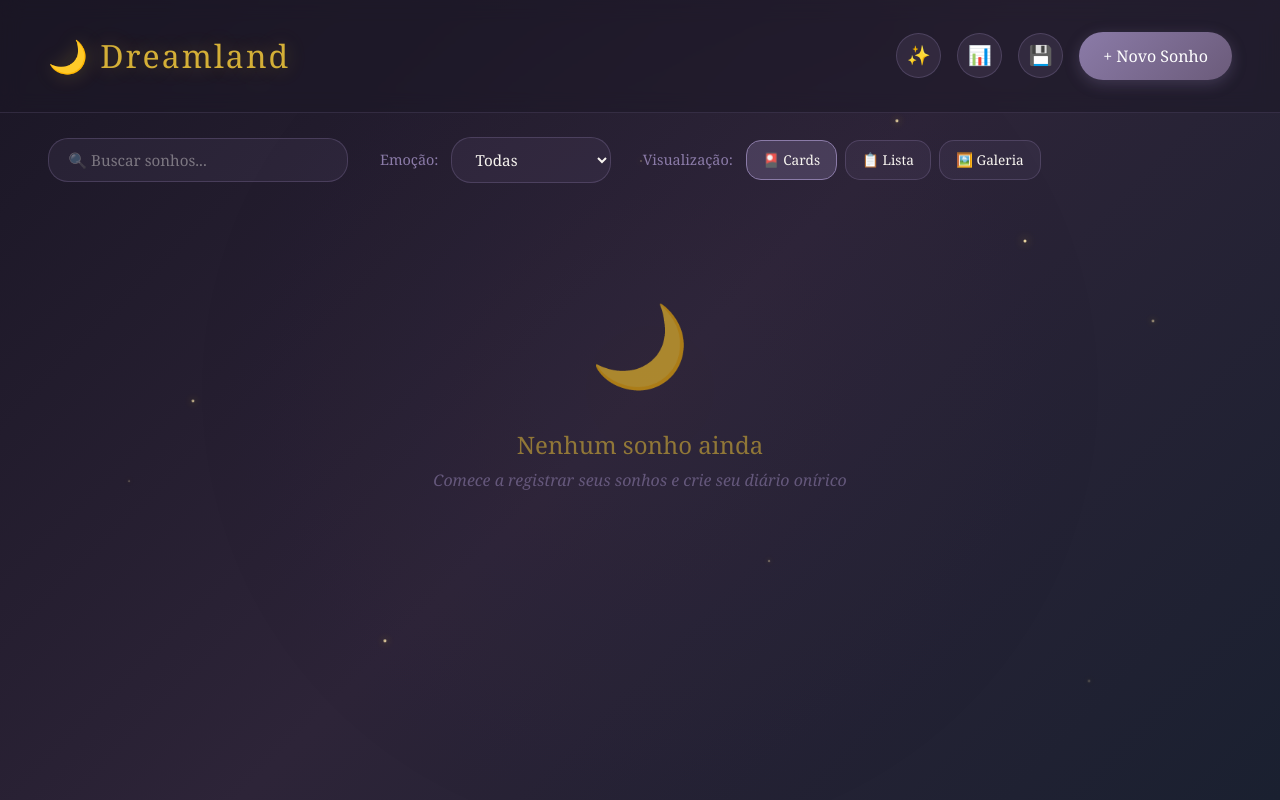
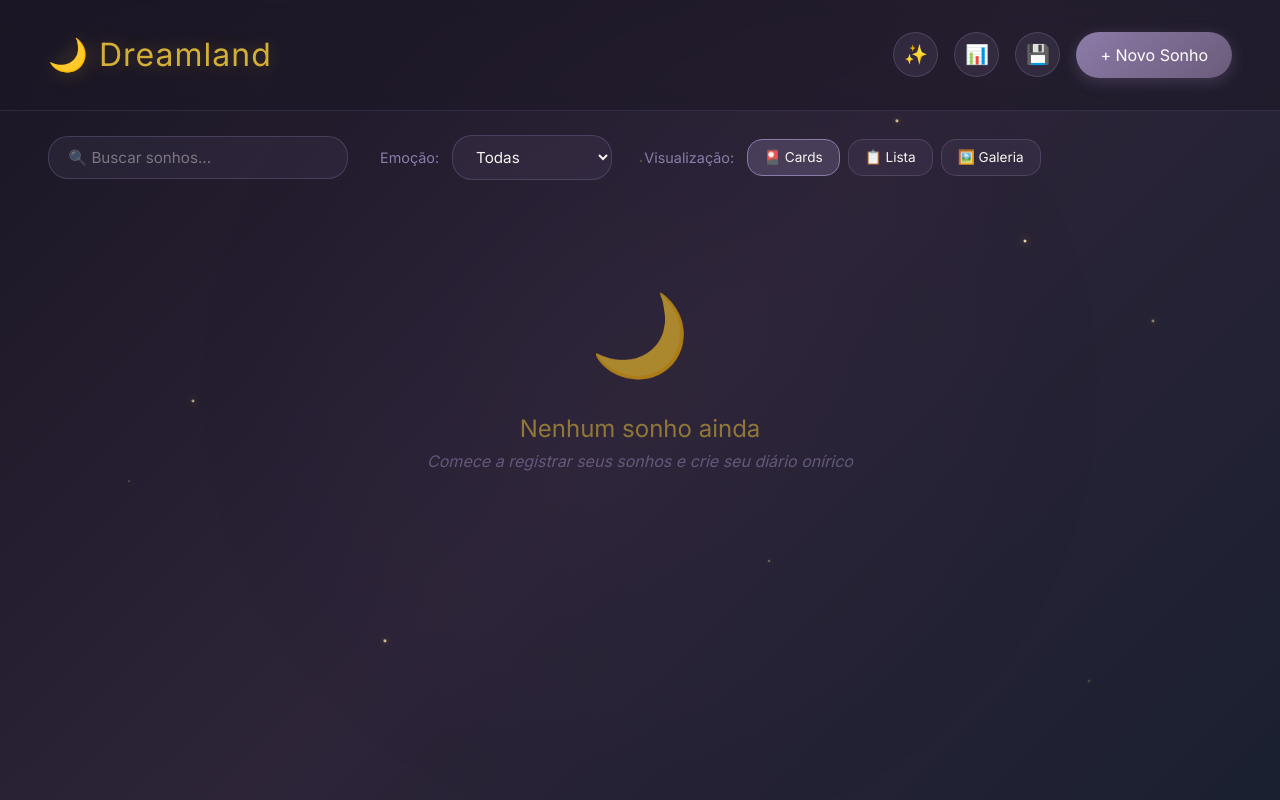
Before and after one commit to isabelabakker/dreamland, a plain HTML site: page dreamland.html in a window 1280 px wide. Drawn offline with nearby package versions, Linux system fonts and the light colour scheme.

Commit message:
Use Inter font and tighten Dreamland title spacing

```diff
--- a/dreamland.html
+++ b/dreamland.html
@@ -38,6 +38,8 @@
     <title>🌙 Dreamland - Diário de Sonhos</title>
     <style>
     /* ===== VARIÁVEIS E RESET ===== */
+    @import url('https://fonts.googleapis.com/css2?family=Inter:wght@400;500;600;700&display=swap');
+
     :root {
         --deep-purple: #1a1625;
         --purple-dark: #2d2438;
@@ -68,7 +70,7 @@
     }
 
     body {
-        font-family: 'Georgia', serif;
+        font-family: 'Inter', sans-serif;
         background: linear-gradient(135deg, var(--deep-purple) 0%, var(--purple-dark) 50%, #1a2030 100%);
         color: var(--white-soft);
         min-height: 100vh;
@@ -150,7 +152,7 @@
     .logo {
         font-size: 2rem;
         font-weight: 400;
-        letter-spacing: 2px;
+        letter-spacing: 1px;
         color: var(--beige-gold);
         text-shadow: 0 0 20px rgba(212, 175, 55, 0.3);
     }
```
